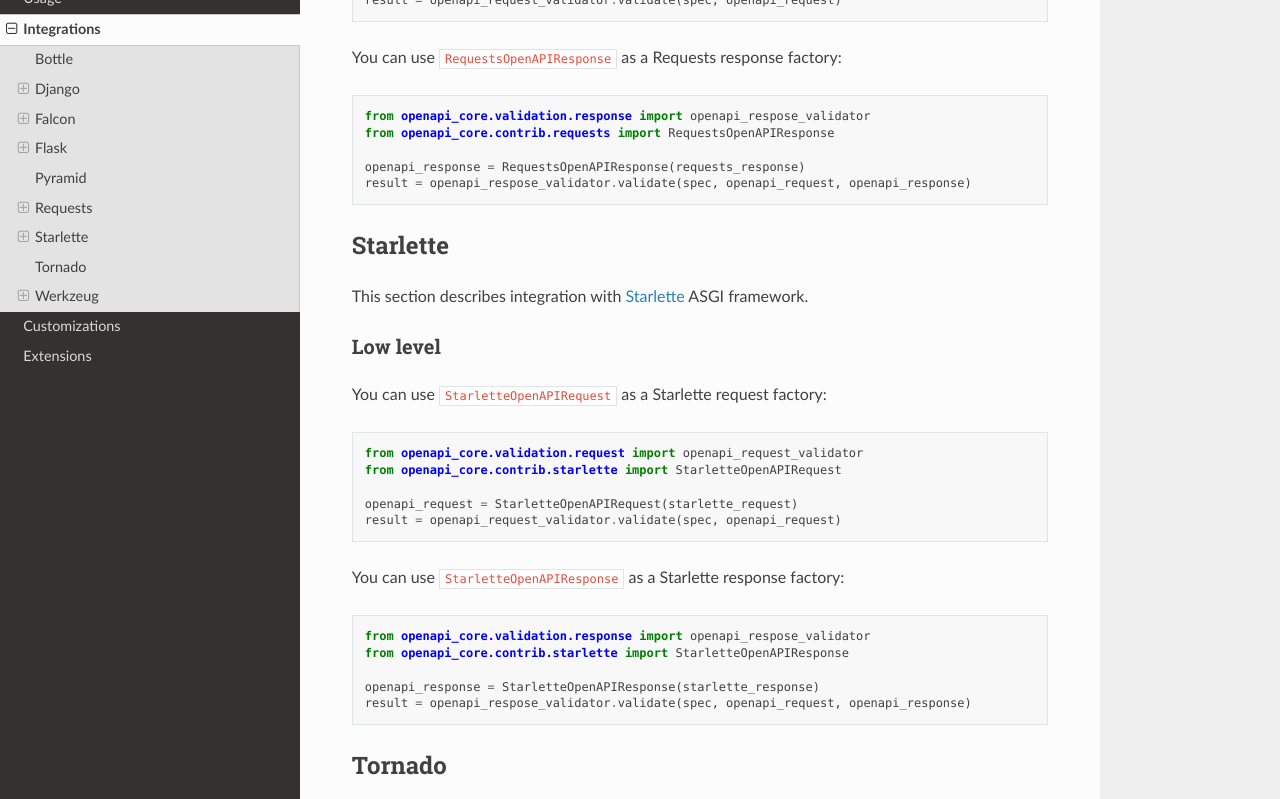
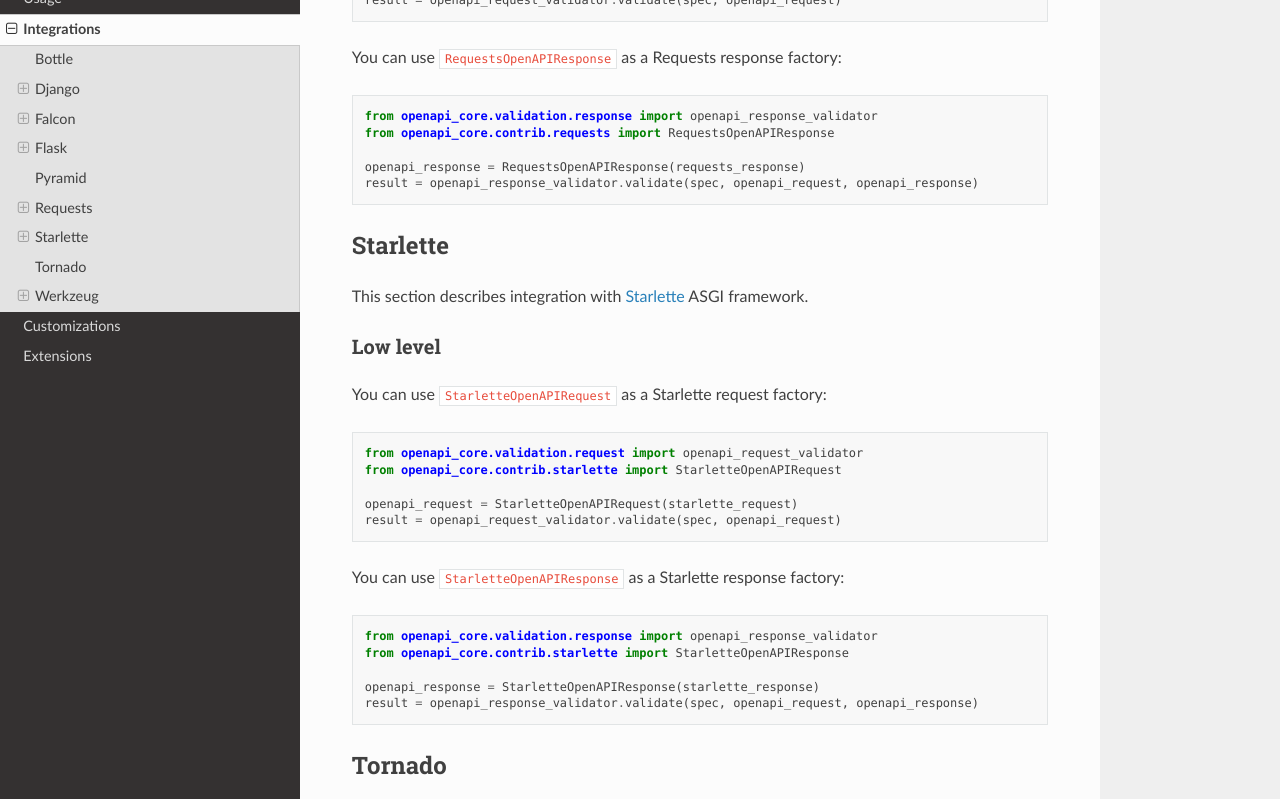
Before and after one commit to python-openapi/openapi-core, a Sphinx documentation site: the page built from docs/integrations.rst, in a window 1280 px wide and 1400 px high, scrolled down 4182 px. Shown: the part 151-950 px from the top of the window. Built offline with Sphinx 7.4.7 and the Read the Docs theme 2.0.0, drawn with Linux system fonts in a browser that asks for light colours; some of the changed text lies outside the part shown.

Commit message:
fix typos
respose -> response

```diff
--- a/docs/integrations.rst
+++ b/docs/integrations.rst
@@ -66,11 +66,11 @@
 
 .. code-block:: python
 
-   from openapi_core.validation.response import openapi_respose_validator
+   from openapi_core.validation.response import openapi_response_validator
    from openapi_core.contrib.django import DjangoOpenAPIResponse
 
    openapi_response = DjangoOpenAPIResponse(django_response)
-   result = openapi_respose_validator.validate(spec, openapi_request, openapi_response)
+   result = openapi_response_validator.validate(spec, openapi_request, openapi_response)
 
 
 Falcon
@@ -125,11 +125,11 @@
 
 .. code-block:: python
 
-   from openapi_core.validation.response import openapi_respose_validator
+   from openapi_core.validation.response import openapi_response_validator
    from openapi_core.contrib.falcon import FalconOpenAPIResponse
 
    openapi_response = FalconOpenAPIResponse(falcon_response)
-   result = openapi_respose_validator.validate(spec, openapi_request, openapi_response)
+   result = openapi_response_validator.validate(spec, openapi_request, openapi_response)
 
 
 Flask
@@ -233,11 +233,11 @@
 
 .. code-block:: python
 
-   from openapi_core.validation.response import openapi_respose_validator
+   from openapi_core.validation.response import openapi_response_validator
    from openapi_core.contrib.requests import RequestsOpenAPIResponse
 
    openapi_response = RequestsOpenAPIResponse(requests_response)
-   result = openapi_respose_validator.validate(spec, openapi_request, openapi_response)
+   result = openapi_response_validator.validate(spec, openapi_request, openapi_response)
 
 
 Starlette
@@ -262,11 +262,11 @@
 
 .. code-block:: python
 
-   from openapi_core.validation.response import openapi_respose_validator
+   from openapi_core.validation.response import openapi_response_validator
    from openapi_core.contrib.starlette import StarletteOpenAPIResponse
 
    openapi_response = StarletteOpenAPIResponse(starlette_response)
-   result = openapi_respose_validator.validate(spec, openapi_request, openapi_response)
+   result = openapi_response_validator.validate(spec, openapi_request, openapi_response)
 
 
 Tornado
```
